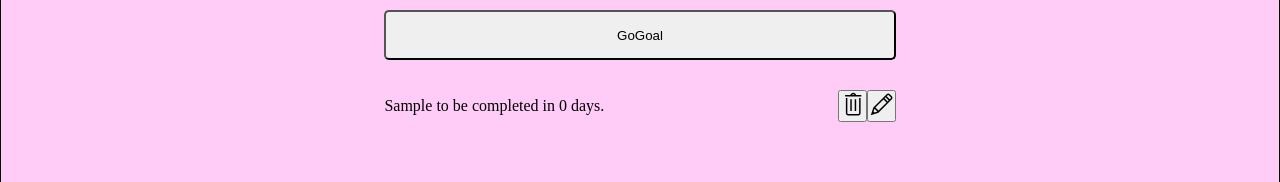
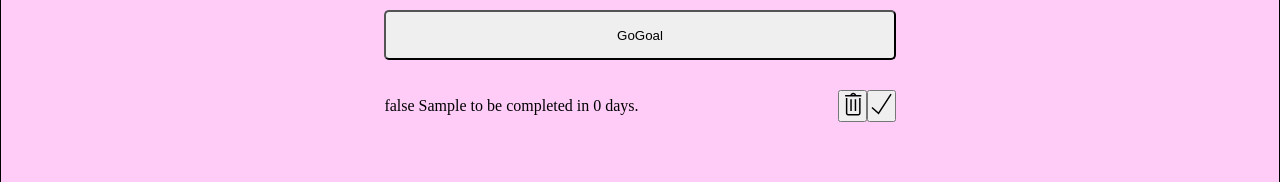
Before and after one commit to nogavigdor/GoGoals, a React (Create React App) app: page / in a window 1280 px wide. Both pictures are taken after typing "Sample" into the empty fields and a click on the button "GoGoal". Shown: the part 173-355 px from the top of the page. Built offline with nearby package versions, Linux system fonts and the light colour scheme.

Commit message:
Added a complete goal feature
I've added a complete task functionality and and alternated done/undone icon which controls the action.

```diff
--- a/src/Interfaces/IShowGoals.ts
+++ b/src/Interfaces/IShowGoals.ts
@@ -3,5 +3,6 @@ import IGoal from './IGoal';
 export default interface IShowGoals {
     GoalsList:IGoal[],
   //  deleteGoal:(event:React.MouseEvent<HTMLButtonElement>)=>void
-    deleteGoal:(id:string)=>void
+    deleteGoal:(id:string)=>void,
+    completeGoal:(goalCompleted:string)=>void
  };
--- a/src/components/App.tsx
+++ b/src/components/App.tsx
@@ -18,6 +18,8 @@ const App  = () =>{
   const [deadline, setDeadline]=useState<number>(0);
   //GoalsList is defined to be a set of arrays which will contains the all the goals = an array of objects of IGoal type
   const [GoalsList, setGoalsList]=useState<IGoal[]>([]);
+
+
   //this function will update the goal and deadline states with their respective input fields
   //the type annotation of the event parameter is the TheChange event type, which has a target property which reffers to the HTML Input element.
   //Since the function doesn't return anything, it's return type annoration is void.
@@ -32,15 +34,18 @@ const App  = () =>{
       setGoal(event.target.value);
     //other wise the deadline state should be updated with the deadline input
     } else {
-      setDeadline(Number(event.target.value));
+      //assigning the deadline inputninto a const variable
+      const deadlineInput=Number(event.target.value);
+      //preventing the user from entering a negative number as a deadline
+      setDeadline(deadlineInput>=0?deadlineInput:0);
     }
 
   }
-  //when the use press the submit button a goal will be added to the goals list
-  //This function receives and event of form event type which is target in html from Element.
+  //when the user press the submit button a goal will be added to the goals list
+  //This function receives an event of form event type which is target in html from Element.
   /**
    *
-   * @param event
+   * @param event of html input type
    * @returns void
    */
   const addGoal = (event: React.FormEvent<HTMLFormElement>):void => {
@@ -57,7 +62,7 @@ const App  = () =>{
  /**
   *
   * @param goalToDelete will delete the goal from the GoalsList according the string
-  * parameter which represents the id of the goal wwhich is to be deleted.
+  * parameter which represents the id of the goal which is to be deleted.
   */
   const deleteGoal=(goalToDelete:string):void=>{
     setGoalsList(
@@ -71,6 +76,27 @@ const App  = () =>{
 
   }
 
+
+/**
+ * The function creates a new GoalsList with the updated isCompleted property
+ * which is false for en uncompleted goal and true for a completed goal
+ * @param goalCompleted is and id of the goal that was completed
+ * @returns void
+ */
+
+  const completeGoal=(goalCompleted:string):void=>{
+
+        const newGoalsList = GoalsList.map((goal) => {
+          if(goal.id === goalCompleted){
+            return {...goal, isCompleted: !goal.isCompleted}
+          } else {
+             return {...goal}
+          }
+       });
+
+       setGoalsList(newGoalsList);
+  }
+
   return (
     <>
       <Navbar/>
@@ -78,7 +104,7 @@ const App  = () =>{
           <h1>Plan your goals:</h1>
         {/*passing the handle events functions and state variables as props */}
           <InputForm handleChange={handleChange} addGoal={addGoal} goal={goal} deadline={deadline}/>
-          <ShowGoals GoalsList={GoalsList} deleteGoal={deleteGoal} />
+          <ShowGoals GoalsList={GoalsList} deleteGoal={deleteGoal} completeGoal={completeGoal}/>
       </article>
 
     </>//An outer element wrapper
--- a/src/components/ShowGoals.tsx
+++ b/src/components/ShowGoals.tsx
@@ -1,38 +1,44 @@
-import React from 'react';
-import { TfiPencil } from 'react-icons/tfi';
+import React, {useEffect} from 'react';
+//import { TfiPencil } from 'react-icons/tfi';
 import { TfiTrash } from 'react-icons/tfi';
+import { TfiCheck } from 'react-icons/tfi';
+import { TfiBackRight } from "react-icons/tfi";
 import ReactDOM from 'react-dom/client';
 import IGoal from '../Interfaces/IGoal';
 import IShowGoals from '../Interfaces/IShowGoals';
 
 /**
  *
- * @param {GoalsList, deleteGoal} is of type of IShowGoals which hold
- * the GoalsList array of IGoals objects and DeleteGoal which is a function
+ * @param {GoalsList, deleteGoal, completeGoal} is of type of IShowGoals which holds
+ * the GoalsList array of IGoals objects, DeleteGoal function  and completeGoal function
  * @returns
  */
-const ShowGoals = ({GoalsList, deleteGoal}:IShowGoals):JSX.Element=>{
+const ShowGoals = ({GoalsList, deleteGoal, completeGoal}:IShowGoals):JSX.Element=>{
+
+    return (
+      <div className='show-goals'>
+        <ul>
+                  {
                       /*
    * AllGoals will hold the reformated presentation of the Goalslist along with onClick functions
     *  which will trigger either delete or completion of a goal
    */
-    const allGoals=GoalsList.map((item:IGoal)=>{
+                        GoalsList.map((item:IGoal)=>{
                           return  <div className='goal-content' key={item.id}>
-          <span>{`${item.goal} to be completed in ${item.deadline} days.`} </span>
+                            <span className={item.isCompleted ?  'linethrough-true':''}>{`${item.isCompleted}  ${item.goal} to be completed in ${item.deadline} days.`} </span>
                             <span className='buttons-container'>
                             <button onClick={()=>{
                                 deleteGoal(item.id);
                               }}> <TfiTrash className='icon icon-trash'/></button>
-            <button><TfiPencil className='icon icon-edit'/></button>
+                              <button onClick={()=>{
+                                completeGoal(item.id);}}><TfiCheck className={`${item.isCompleted?'hide':''} icon icon-check`}/><TfiBackRight className={`${item.isCompleted?'':'hide'} icon icon-check-undo`}/></button>
                             </span>
 
                             </div>
-    });
-    return (
-      <div className='show-goals'>
-               <ul>
+                     })
 
-                  {allGoals}
+                  }
+
                </ul>
 
       </div>
--- a/src/sass/App.css
+++ b/src/sass/App.css
@@ -60,8 +60,15 @@
 .show-goals .goal-content:first-child {
   margin-top: 20px;
 }
+.show-goals .goal-content .linethrough-true {
+  text-decoration: line-through;
+}
+.show-goals .goal-content .hide {
+  display: none;
+}
 .show-goals .buttons-container .icon-trash,
-.show-goals .buttons-container .icon-edit {
+.show-goals .buttons-container .icon-check,
+.show-goals .buttons-container .icon-check-undo {
   font-size: 25px;
 }
 
--- a/src/sass/App.scss
+++ b/src/sass/App.scss
@@ -1,6 +1,6 @@
 @import url("https://fonts.googleapis.com/css2?family=Play:wght@700&display=swap");
-@import "./variables";
-@import "./components/placeholders";
+@import "./utilities/variables";
+@import "./utilities/placeholders";
 @import "./components/navbar";
 @import "./components/inputForm";
 @import "./components/showGoals";
```
Also changed, not shown: src/sass/components/_showGoals.scss (+10 -1 lines), src/sass/Utilities/_placeholders.scss (renamed from src/sass/components/_placeholders.scss), src/sass/Utilities/_variables.scss (renamed from src/sass/_variables.scss), 1 other file (tests, documents, lock files or other folders). Lines whose indentation alone changed are shown as unchanged.
